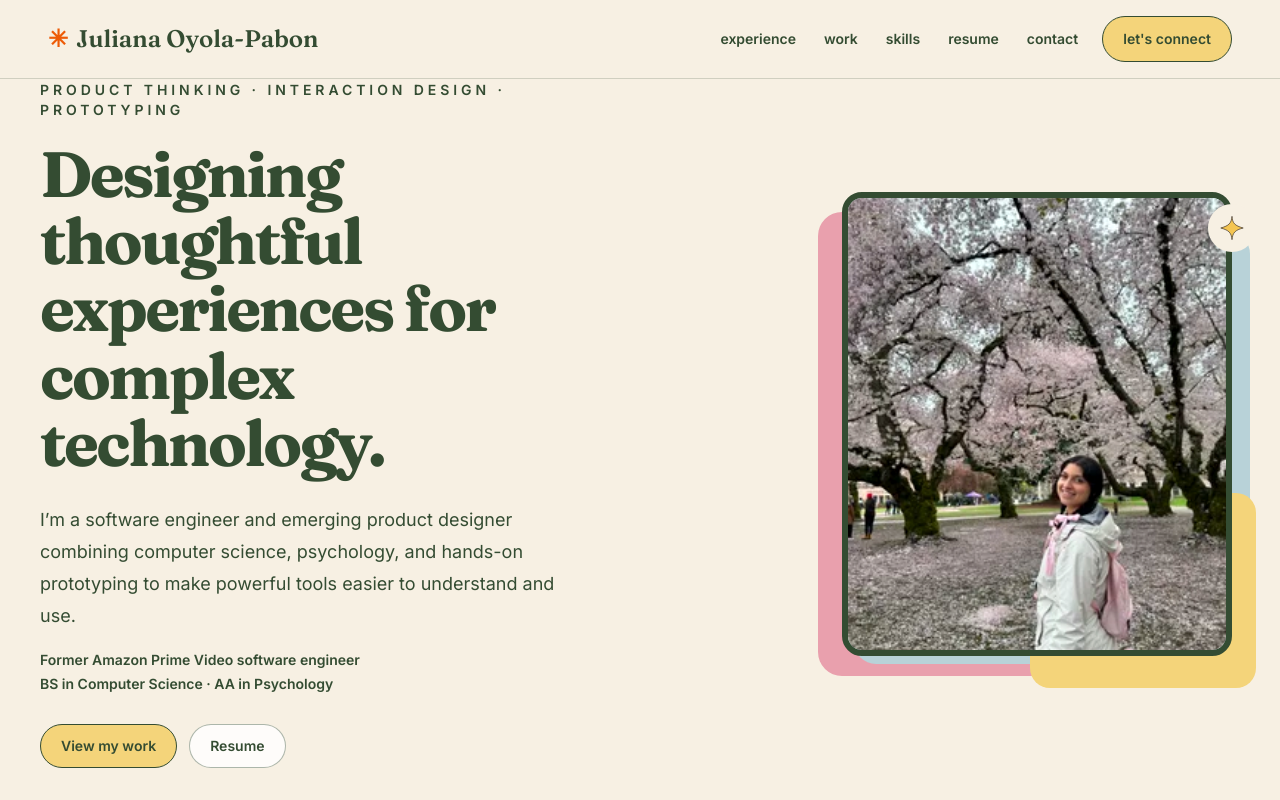
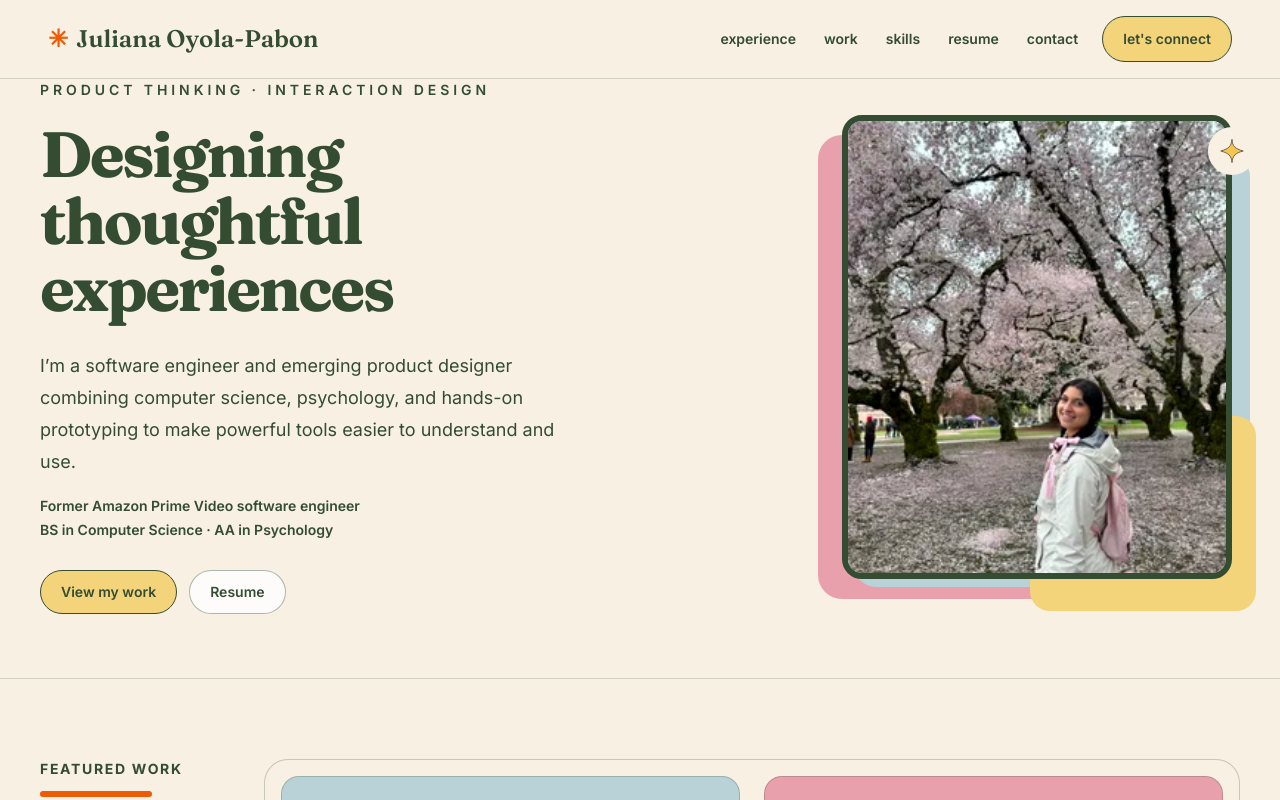
Before and after one commit to julsoyola/juliana-portfolio, a Next.js app in the folder portfolio/: page / in a window 1280 px wide. Shown: the top 800 px of the page. Built offline with nearby package versions, Linux system fonts and the light colour scheme.

Commit message:
Shorten the hero introduction

```diff
--- a/portfolio/components/Hero.tsx
+++ b/portfolio/components/Hero.tsx
@@ -7,11 +7,11 @@ export default function Hero() {
       <div className="mx-auto grid max-w-7xl grid-cols-[minmax(0,1.65fr)_minmax(0,1fr)] items-center gap-4 px-4 pb-12 pt-24 sm:gap-8 sm:px-6 md:px-8 lg:grid-cols-[1.15fr_0.85fr] lg:gap-10 lg:px-10 lg:pb-16 lg:pt-20">
         <div className="relative z-20 min-w-0 max-w-[600px]">
           <p className="mb-3 text-[10px] font-semibold uppercase tracking-[0.12em] sm:mb-5 sm:text-xs lg:text-sm lg:tracking-[0.28em] text-[var(--forest)]">
-            Product thinking · Interaction design · Prototyping
+            Product thinking · Interaction design
           </p>
 
           <h1 className="font-display text-[1.625rem] font-bold leading-[1.05] tracking-[-0.04em] text-[var(--forest)] sm:text-[2.5rem] md:text-[3rem] lg:text-[4rem]">
-            Designing thoughtful experiences for complex technology.
+            Designing thoughtful experiences
           </h1>
 
           <p className="mt-4 max-w-[520px] text-sm leading-6 sm:mt-7 sm:text-base lg:text-lg lg:leading-8 text-[var(--text)]">
```
